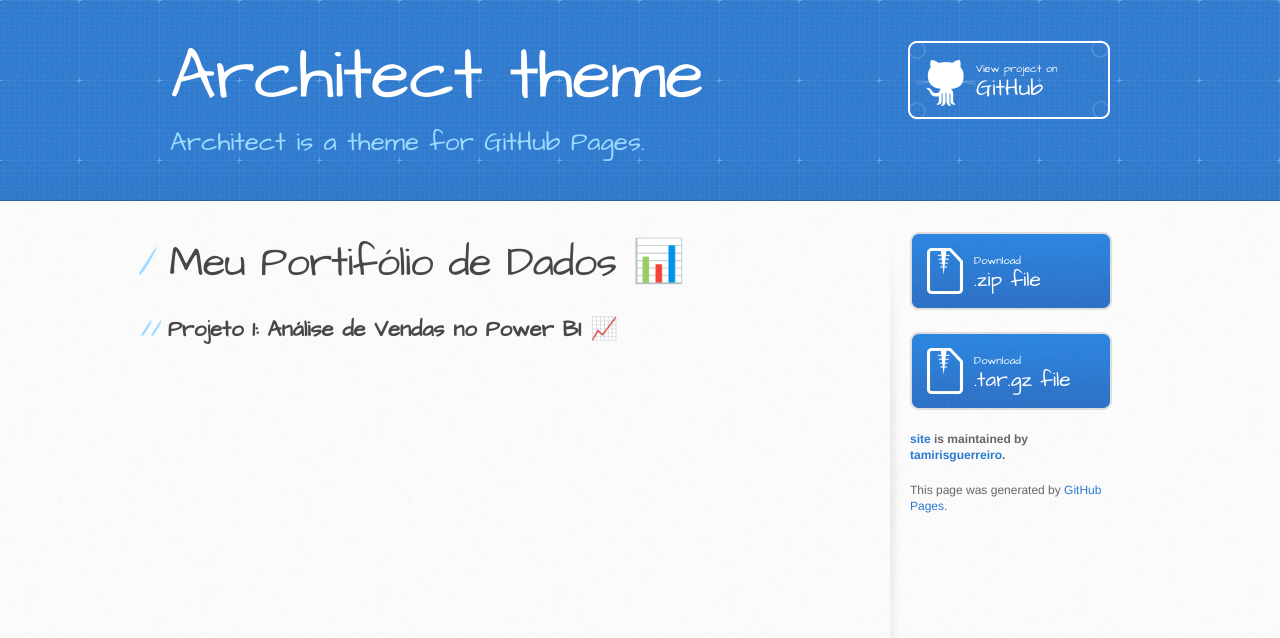
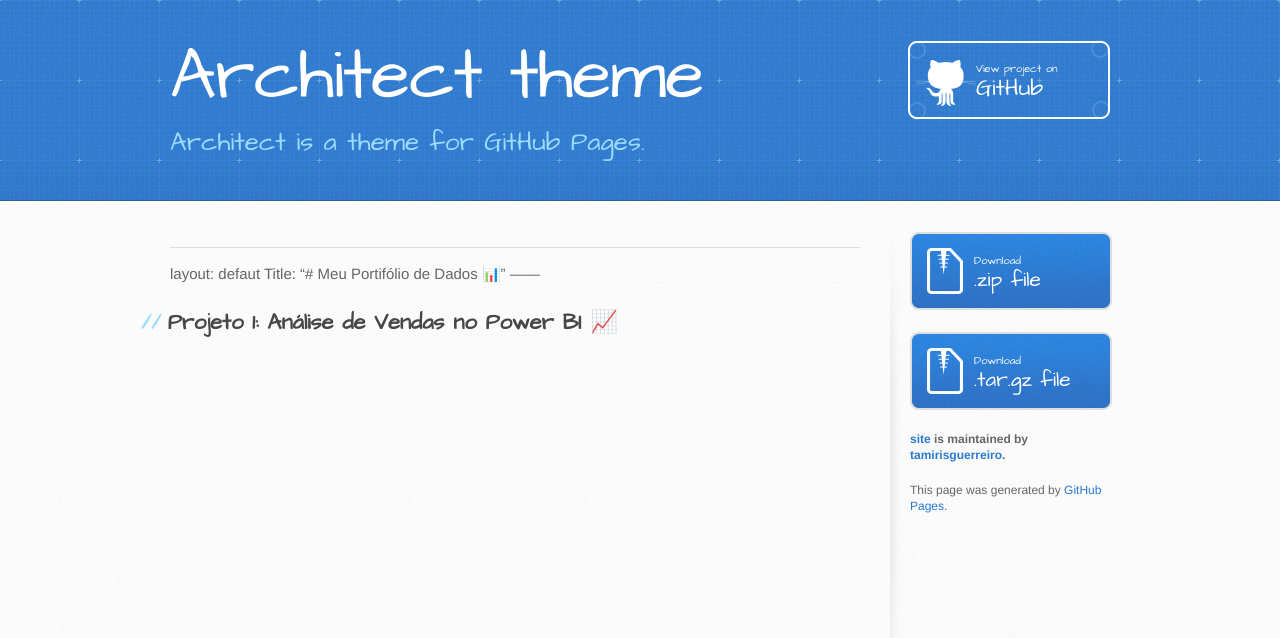
Before and after one commit to tamirisguerreiro/site, a Jekyll site: the page built from index.md, in a window 1280 px wide. Shown: the top 638 px of the page. Built offline with Jekyll 4.4.1, drawn with Linux system fonts in a browser that asks for light colours; our own code applies the rules of GitHub Pages for plain Markdown files.

Commit message:
Update index.md

```diff
--- a/index.md
+++ b/index.md
@@ -1,3 +1,7 @@
-# Meu Portifólio de Dados 📊
+------
+layout: defaut
+Title: "# Meu Portifólio de Dados 📊"
+------
+
 
 ## Projeto 1: Análise de Vendas no Power BI 📈
```
